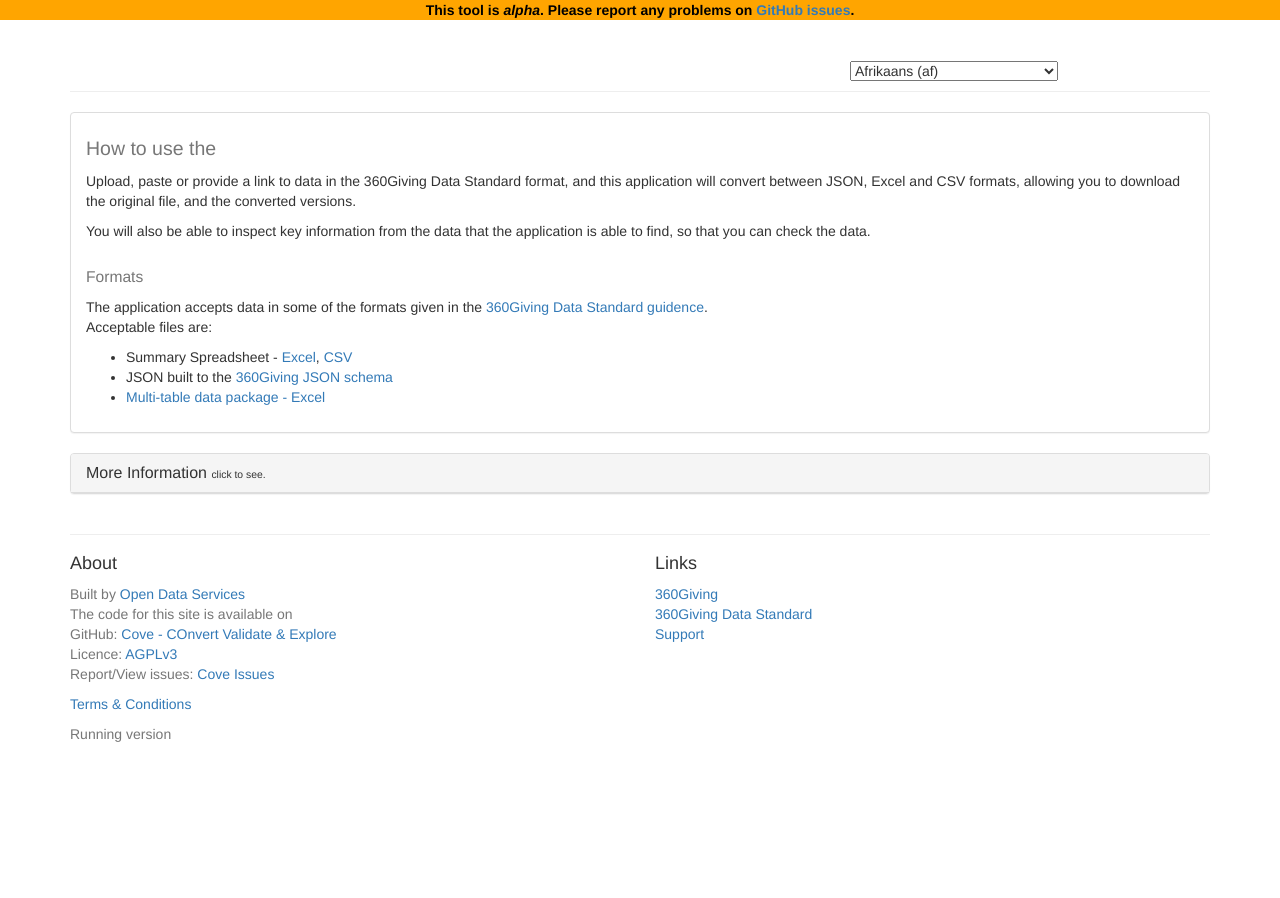
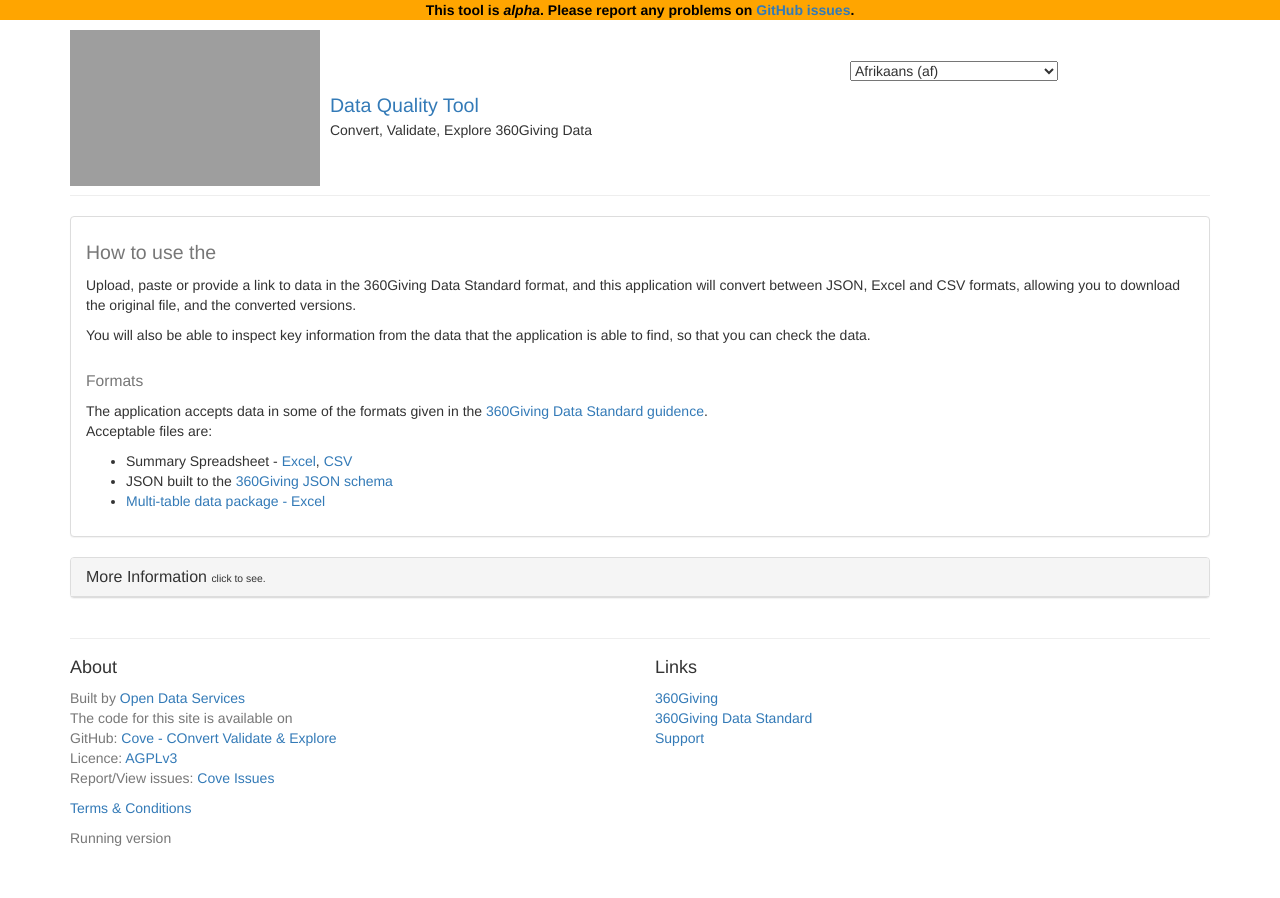
Before and after one commit to OpenDataServices/cove, a Django app: template cove/templates/base_360.html in a window 1280 px wide. Before the commit the page ends 742 px from the top, so only its background shows below. Run offline with Django 3.2, Linux system fonts and the light colour scheme; the template is opened without the code that fills it, so the values that code supplies are empty; some libraries are stand-ins or nearby versions; grey boxes are pictures that could not be loaded.

Commit message:
Adds the logo, and moves the site title around
Puts the strapline in a block. I don't think will effect OCDS
Updates the tests

```diff
--- a/cove/static/dataexplore/css/style.css
+++ b/cove/static/dataexplore/css/style.css
@@ -9,6 +9,15 @@
 
 h1.application-name {
   margin-top: 0;
+}
+
+.title360 {
+  font-size: 1.4em;
+  margin-top: 32px;
+}
+
+.logo360 {
+  margin-top: -30px;
 }
 
 .language-select {
--- a/cove/templates/base_360.html
+++ b/cove/templates/base_360.html
@@ -1,5 +1,19 @@
 {% extends 'base_generic.html' %}
 {% load i18n %}
+
+{% block h1 %}
+  <div class="row">
+    <div class="col-md-2">
+      <a href="{% url 'cove:index' %}"><img src="http://threesixtygiving.org/wp-content/themes/responsive-child/360Giving-logo.png" alt="360Giving Logo" width=250 height=156 class="logo360"/></a>
+    </div>
+    <div class="col-md-5 col-md-offset-2">
+      <div class="title360"><a href="{% url 'cove:index' %}">Data Quality Tool</a></div>
+      <div>Convert, Validate, Explore 360Giving Data</div>
+    </div>
+  </div>
+{% endblock %}
+
+{% block strapline %}{% endblock %}
 
 {% block link %}
 <li><a href="http://www.threesixtygiving.org/">{% trans "360Giving" %}</a></li>
--- a/cove/templates/base_generic.html
+++ b/cove/templates/base_generic.html
@@ -31,7 +31,7 @@
         <div class="row">
           <div class="col-md-8">
             {% block h1 %}<h1 class="application-name"><a href="{% url 'cove:index' %}">{{ application_name }}</a></h1>{% endblock %}
-            <p>{{ application_strapline }}</p>
+            {% block strapline %}<p>{{ application_strapline }}</p>{% endblock %}
           </div><!--col-md-8-->
           <div class="col-md-2">
             <form class="language-select" action="{% url 'set_language' %}" method="post">
--- a/fts/tests.py
+++ b/fts/tests.py
@@ -113,7 +113,7 @@ def test_index_page_360(server_url, browser):
     if not PREFIX_360:
         return
     browser.get(server_url + PREFIX_360)
-    assert '360Giving Data Quality Tool' in browser.find_element_by_tag_name('body').text
+    assert 'Data Quality Tool' in browser.find_element_by_class_name('title360').text
     assert 'How to use the 360Giving Data Quality Tool' in browser.find_element_by_tag_name('body').text
     assert 'Summary Spreadsheet - Excel' in browser.find_element_by_tag_name('body').text
     assert 'JSON built to the 360Giving JSON schema' in browser.find_element_by_tag_name('body').text
@@ -279,7 +279,7 @@ def check_url_input_result_page(server_url, browser, httpserver, source_filename
         assert 'Data Standard Validator' in browser.find_element_by_tag_name('body').text
         # assert 'Release Table' in browser.find_element_by_tag_name('body').text
     elif prefix == PREFIX_360:
-        assert '360Giving Data Quality Tool' in browser.find_element_by_tag_name('body').text
+        assert 'Data Quality Tool' in browser.find_element_by_class_name('title360').text
         assert '360 Giving' not in browser.find_element_by_tag_name('body').text
 
     if conversion_successful:
```
